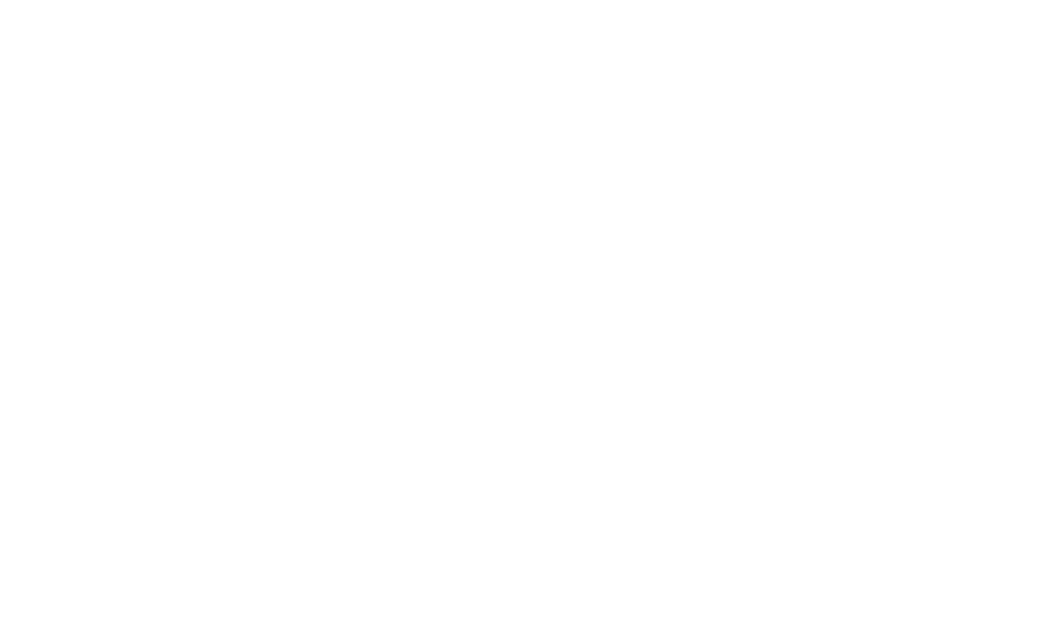
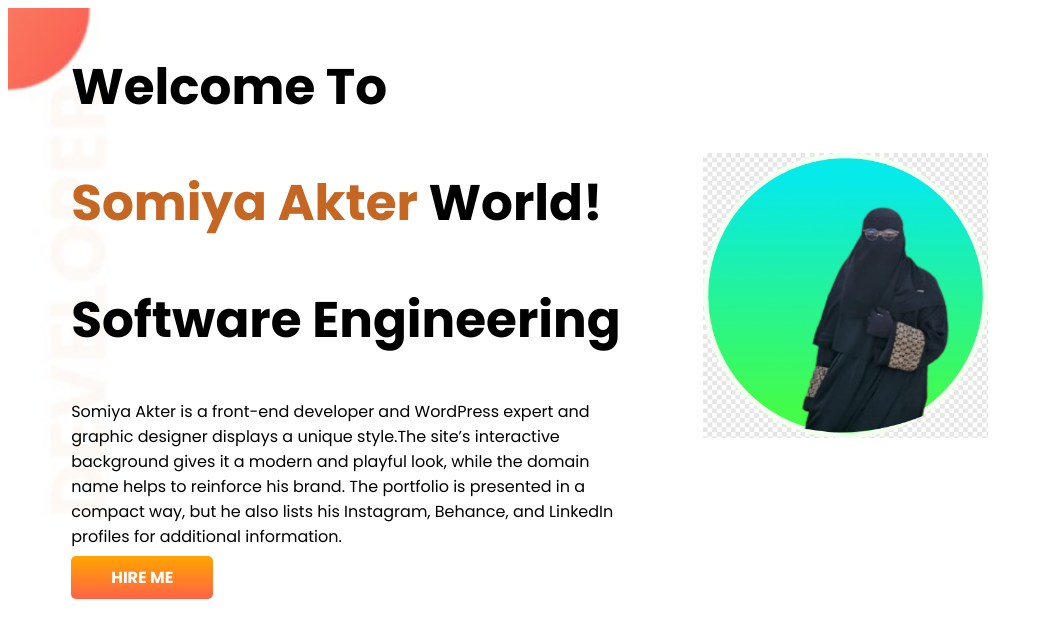
Before and after one commit to somiyaakter/Portfolio, a plain HTML site: page index.html in a window 1280 px wide. Shown: the whole page, without its empty margins (0-1043 px from the left). Drawn offline with Linux system fonts and the light colour scheme.

Commit message:
1st s. ready

```diff
--- a/index.html
+++ b/index.html
@@ -3,10 +3,25 @@
 <head>
     <meta charset="UTF-8">
     <meta name="viewport" content="width=device-width, initial-scale=1.0">
-    <title>portfolio</title>
+    <title>Portfolio</title>
+    <link rel="preconnect" href="https://fonts.googleapis.com">
+    <link rel="preconnect" href="https://fonts.gstatic.com" crossorigin>
+    <link href="https://fonts.googleapis.com/css2?family=Poppins:ital,wght@0,100;0,200;0,300;0,400;0,500;0,600;0,700;0,800;0,900;1,100;1,200;1,300;1,400;1,500;1,600;1,700;1,800;1,900&display=swap" rel="stylesheet">
+
     <link rel="stylesheet" href="style.css">
 </head>
 <body>
-
+    <section class="top-banner">
+    <div class="half-width">
+    <h1>Welcome To</h1>
+    <h1><span class="orange-color">Somiya Akter</span> World!</h1>
+    <h1>Software Engineering</h1>
+     <p> Somiya Akter  is a front-end developer and WordPress expert and graphic designer displays a unique style.The site’s interactive background gives it a modern and playful look, while the domain name helps to reinforce his brand. The portfolio is presented in a compact way, but he also lists his Instagram, Behance, and LinkedIn profiles for additional information.</p>
+    <a class="link-button" target="_blank" href="https://bd.linkedin.com/company/programminghero">HIRE ME</a>
+</div>
+<div class="half-width">
+    <img src="rim.png" alt="">
+</div>
+</section>
 </body>
 </html>
--- a/style.css
+++ b/style.css
@@ -0,0 +1,33 @@
+body{
+    font-family: "Poppins", sans-serif;
+}
+h1{
+    font-size: 50px;
+}
+.orange-color{
+    color: rgb(197, 102, 34);
+}
+section{
+    display: flex;
+    align-items: center;
+}
+.half-width{
+    width:50%;
+    padding-left:5%;
+}
+.half-width img{
+    width:50%;
+}
+.link-button{
+    text-decoration: none;
+    background-image: linear-gradient(orange, tomato);
+    padding: 10px 40px;
+    color:white;
+    border-radius: 5px;
+    font-weight: 700;
+}
+.top-banner{
+    background-image: url("image/r2.jpg");
+    background-repeat: no-repeat;
+    background-size: cover;
+}
```
Also changed, not shown: image/r1.jpg (added), image/r2.jpg (added), image/top-banner.jpg (added), rim.png (added).
